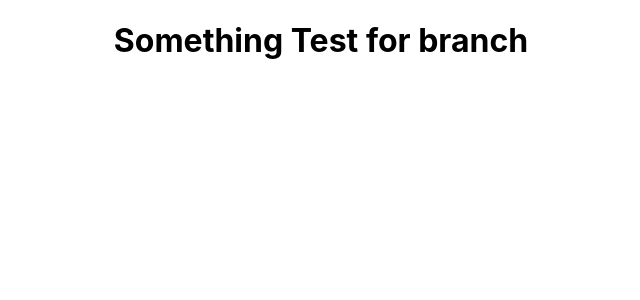
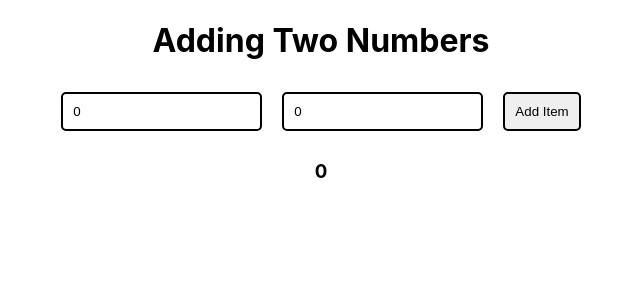
Before and after one commit to Jubair70/pracode, a React (Create React App) app: page / in a window 1280 px wide. Shown: the top 300 px of the page, without its empty margins (319-959 px from the left). Built offline with nearby package versions, Linux system fonts and the light colour scheme.

Commit message:
Add Two Numbers

```diff
--- a/src/App.js
+++ b/src/App.js
@@ -1,9 +1,10 @@
 import './App.css';
+import AddTwoNUmbers from './component/calculator.component';
 
 function App() {
   return (
     <div className='App'>
-        <h1>Something Test for branch</h1>
+        <AddTwoNUmbers/>
     </div>
   )
 }
--- /dev/null
+++ b/src/component/calculator.component.jsx
@@ -0,0 +1,34 @@
+import React, { useState } from 'react'
+import './calculator.styles.scss'
+
+const AddTwoNumbers = () =>{
+    const [number1,setNumber1] = useState(0);
+    const [number2,setNumber2] = useState(0);
+    const [sum,setSum] = useState(0);
+    const setterNumber1 = (num) =>{
+        setNumber1(num);
+    }
+    const setterNumber2 = (num) =>{
+        // + sign automatically convert string to number
+        setNumber2(num);
+    }
+    const addition = () => {
+            setSum(number1+number2);
+    }
+    return (
+        <div>
+            <h1>Adding Two Numbers</h1>
+            <input type="number" value={number1} onChange={(e)=>setterNumber1(+e.target.value)} />
+            <input type="number" value={number2} onChange={(e)=>setterNumber2(+e.target.value)}/>
+            <button onClick={()=>addition()}>Add Item</button>
+            <div>
+                <h3>
+                    {sum.toString()}
+                </h3>
+            </div>
+        </div>
+
+    )
+}
+
+export default AddTwoNumbers;
--- /dev/null
+++ b/src/component/calculator.styles.scss
@@ -0,0 +1,6 @@
+input,button{
+    padding:10px;
+    margin:10px;
+    border: 2px solid black;
+    border-radius: 5px;
+}
```
